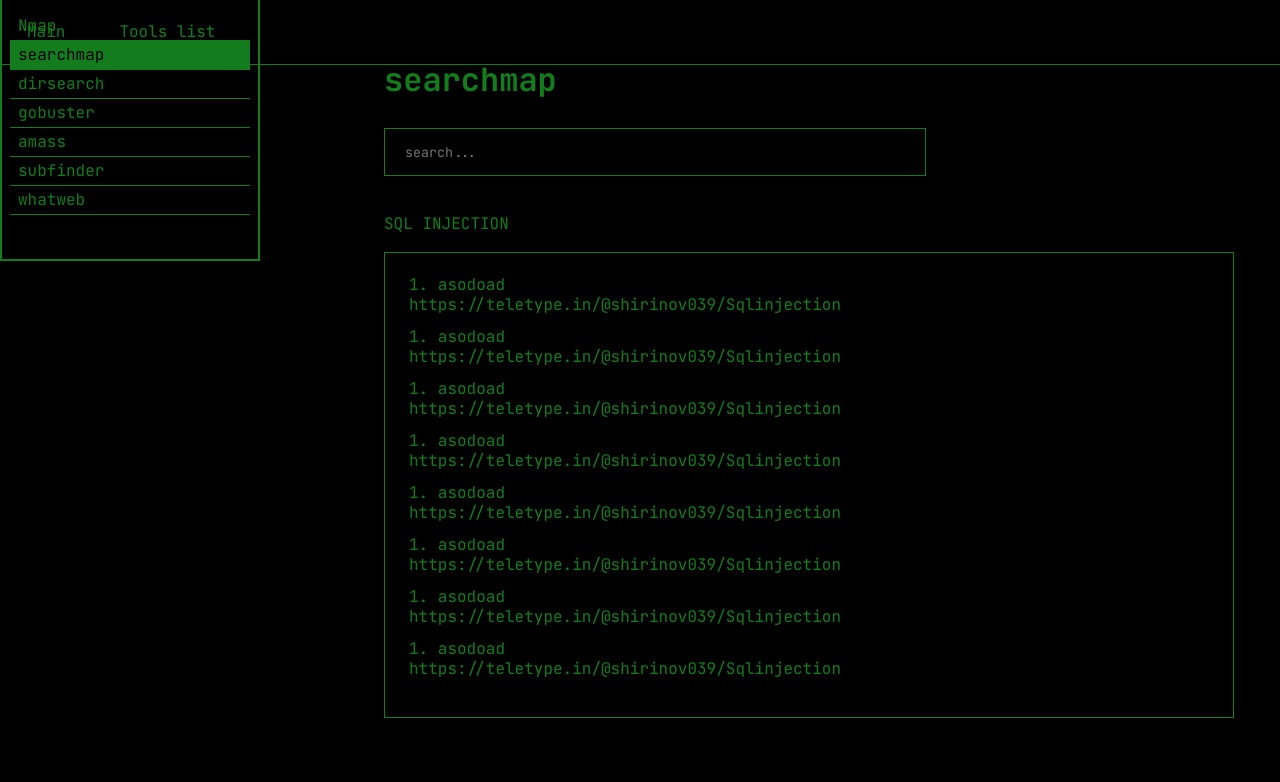
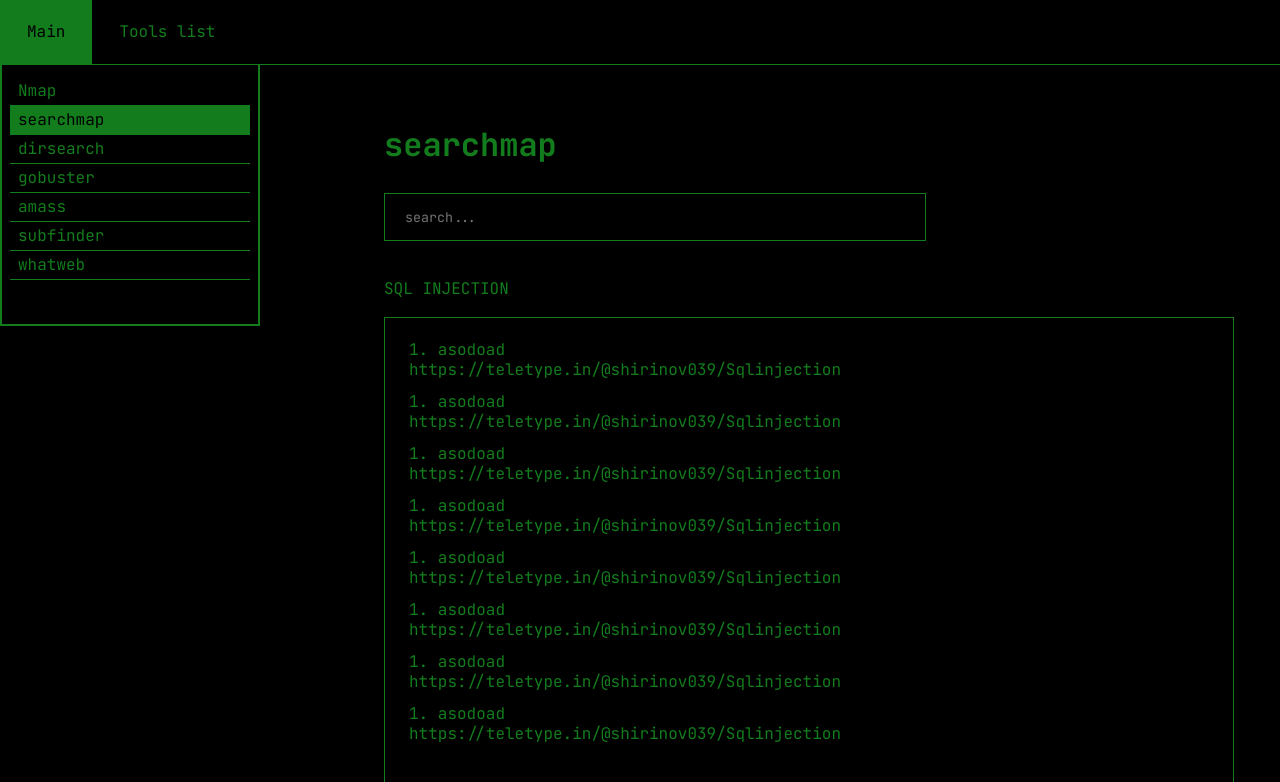
Before and after one commit to secqub/web-tools, a Django app: template templates/tools.html in a window 1280 px wide. Shown: the top 782 px of the page. Run offline with Django 5.2, Linux system fonts and the light colour scheme; the template is opened without the code that fills it, so the values that code supplies are empty.

Commit message:
FIX HEADER

```diff
--- a/static/css/base.css
+++ b/static/css/base.css
@@ -50,6 +50,12 @@
     padding: 0;
 }
 
+::selection {
+    color: var(--background-color);
+    background-color: var(--main-red);
+}
+
+
 :root {
     --main-green: #137C1D;
     --background-color: black;
@@ -61,14 +67,14 @@
     color: var(--main-green);
 }
 
+body {
 
-body {
     color: var(--main-green);
     background-color: var(--background-color);
 }
 
 header {
-    position: fixed;
+    position: sticky;
     left: 0;
     top: 0;
     background-color: var(--background-color);
@@ -103,7 +109,7 @@
 }
 
 main {
-    margin-top: 120px;
+    margin-top: 80px;
 }
 
 
```
